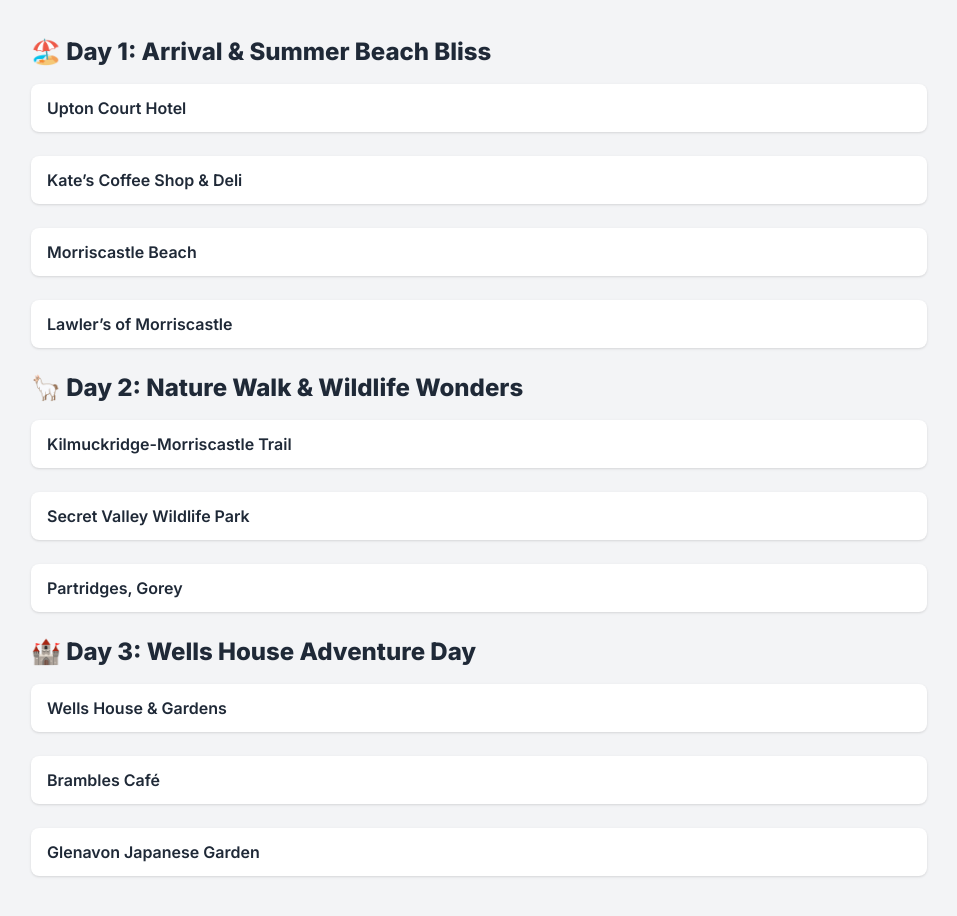
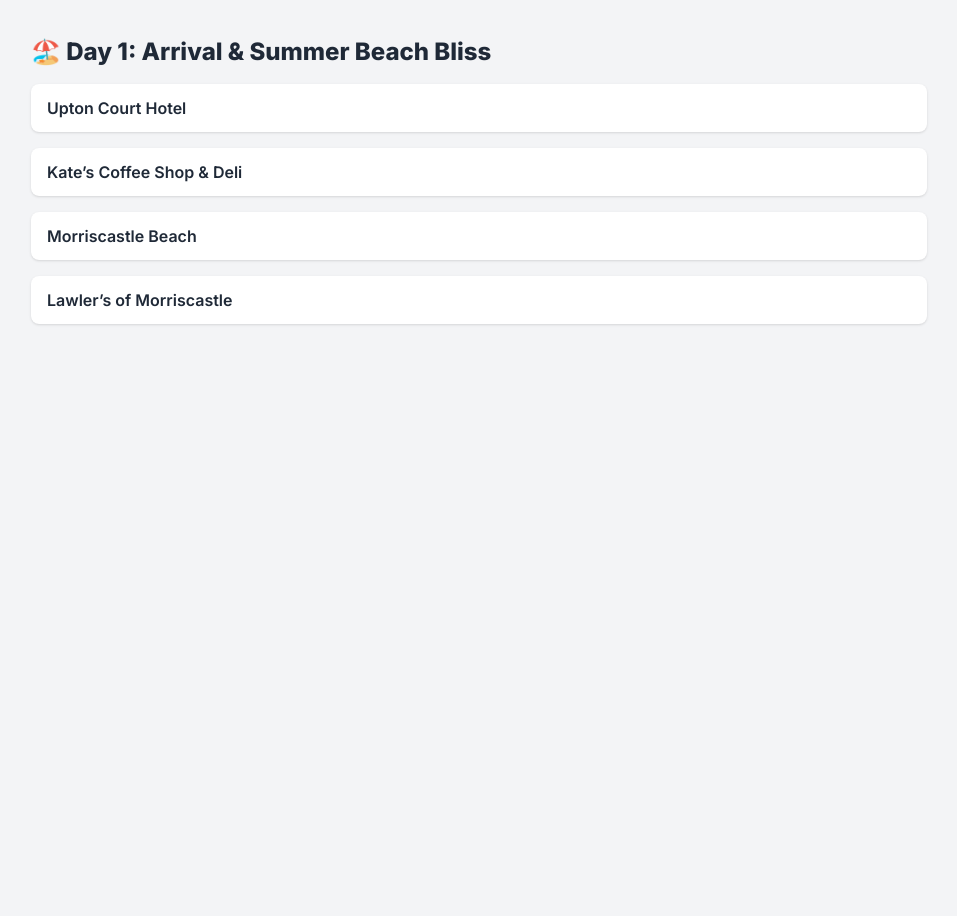
Before and after one commit to duddmeister/holiday-itinerary, a plain HTML site: page index.html in a window 1280 px wide. Shown: the part 60-976 px from the top of the page, without its empty margins (161-1118 px from the left). After the commit the page ends 800 px from the top, so only its background shows below. Drawn offline with nearby package versions, Linux system fonts and the light colour scheme.

Commit message:
Update index.html

```diff
--- a/index.html
+++ b/index.html
@@ -27,14 +27,11 @@
       border-radius: 0.75rem;
     }
     .activity-panel {
-      max-height: 0;
-      overflow: hidden;
+      display: none;
       transition: all 0.4s ease;
-      opacity: 0;
     }
     .activity-panel.open {
-      max-height: 1000px;
-      opacity: 1;
+      display: block;
     }
   </style>
 </head>
@@ -51,71 +48,25 @@
               name: 'Upton Court Hotel',
               description: 'Check into Upton Court Hotel or a seaside cottage.',
               location: 'Upton Court Hotel',
-        images: ['https://lh5.googleusercontent.com/p/AF1QipMAvcFzN1dTeUvW5hSfzK4J5ALpCE_Pv7hxgTdb=w600-h400']
+              images: ['https://upload.wikimedia.org/wikipedia/commons/thumb/3/3d/Country_house_in_Ireland.jpg/640px-Country_house_in_Ireland.jpg']
             },
             {
               name: "Kate’s Coffee Shop & Deli",
               description: 'Cool off with smoothies and treats.',
               location: "Kate’s Coffee Shop & Deli",
-        images: ['https://lh5.googleusercontent.com/p/AF1QipM5Et5ORZzbc9hyDdEmL7K6oA_MmiRybpYP52-9=w600-h400']
+              images: ['https://upload.wikimedia.org/wikipedia/commons/thumb/5/58/Coffee_shop_coffee_and_scones.jpg/640px-Coffee_shop_coffee_and_scones.jpg']
             },
             {
               name: 'Morriscastle Beach',
               description: 'Great for paddling, sandcastle building, and seashell hunting.',
               location: 'Morriscastle Beach',
-        images: ['https://lh5.googleusercontent.com/p/AF1QipOjcoPHyVoqQ8CLT8BiYwCyI0edypRDb7BSr2mo=w600-h400']
+              images: ['https://upload.wikimedia.org/wikipedia/commons/thumb/d/d7/Morriscastle_Beach%2C_County_Wexford_-_geograph.org.uk_-_2472274.jpg/640px-Morriscastle_Beach%2C_County_Wexford_-_geograph.org.uk_-_2472274.jpg']
             },
             {
               name: "Lawler’s of Morriscastle",
               description: 'Evening family dinner (outdoor seating available!)',
               location: "Lawler’s of Morriscastle",
-        images: ['https://lh5.googleusercontent.com/p/AF1QipP6N3sMXzTx4Z5Yo_EIjZVdtZOGmJLYxuL2o7zy=w600-h400']
-      }
-    ]
-  },
-  {
-    day: '🦙 Day 2: Nature Walk & Wildlife Wonders',
-    items: [
-      {
-        name: 'Kilmuckridge-Morriscastle Trail',
-        description: 'Morning stroll on the buggy-friendly trail.',
-        location: 'Kilmuckridge-Morriscastle Trail',
-        images: ['https://lh5.googleusercontent.com/p/AF1QipOa9R9SgK4LChLxq9LzZFXQpAZuWmMHbOqR7zGA=w600-h400']
-      },
-      {
-        name: 'Secret Valley Wildlife Park',
-        description: 'Interactive animal sessions and pony rides.',
-        location: 'Secret Valley Wildlife Park',
-        images: ['https://lh5.googleusercontent.com/p/AF1QipMvLq0RxM9TgNLUecR4EE46_1YxGpbwDlz9B0Ya=w600-h400']
-      },
-      {
-        name: 'Partridges, Gorey',
-        description: 'Grab ice cream with local flavors.',
-        location: 'Partridges Gorey',
-        images: ['https://lh5.googleusercontent.com/p/AF1QipMwPg3MCLRT_hgY8ZP10zTfZnSTnV6lZbKJGvVQ=w600-h400']
-      }
-    ]
-  },
-  {
-    day: '🏰 Day 3: Wells House Adventure Day',
-    items: [
-      {
-        name: 'Wells House & Gardens',
-        description: 'Fairy trails, petting farm, archery, treasure hunts.',
-        location: 'Wells House and Gardens',
-        images: ['https://lh5.googleusercontent.com/p/AF1QipMmbBYNrcWD-QciwHFqGhMUCaL3tv2EdNBvVrOB=w600-h400']
-      },
-      {
-        name: 'Brambles Café',
-        description: 'Lunch on-site at Brambles Café.',
-        location: 'Brambles Café Wells House',
-        images: ['https://lh5.googleusercontent.com/p/AF1QipO4DnFAbUd5NTkINv1NnMzEStzY6jqahpgOLv9A=w600-h400']
-      },
-      {
-        name: 'Glenavon Japanese Garden',
-        description: 'Optional quick detour to the serene garden.',
-        location: 'Glenavon Japanese Garden',
-        images: ['https://lh5.googleusercontent.com/p/AF1QipNRtOZbY1jw6EJzUMNlfpY9DLrK-bHZj04Zyk0x=w600-h400']
+              images: ['https://upload.wikimedia.org/wikipedia/commons/thumb/e/e6/Outdoor_cafe_seating_London.jpg/640px-Outdoor_cafe_seating_London.jpg']
             }
           ]
         }
```
Lines whose indentation alone changed are shown as unchanged.
